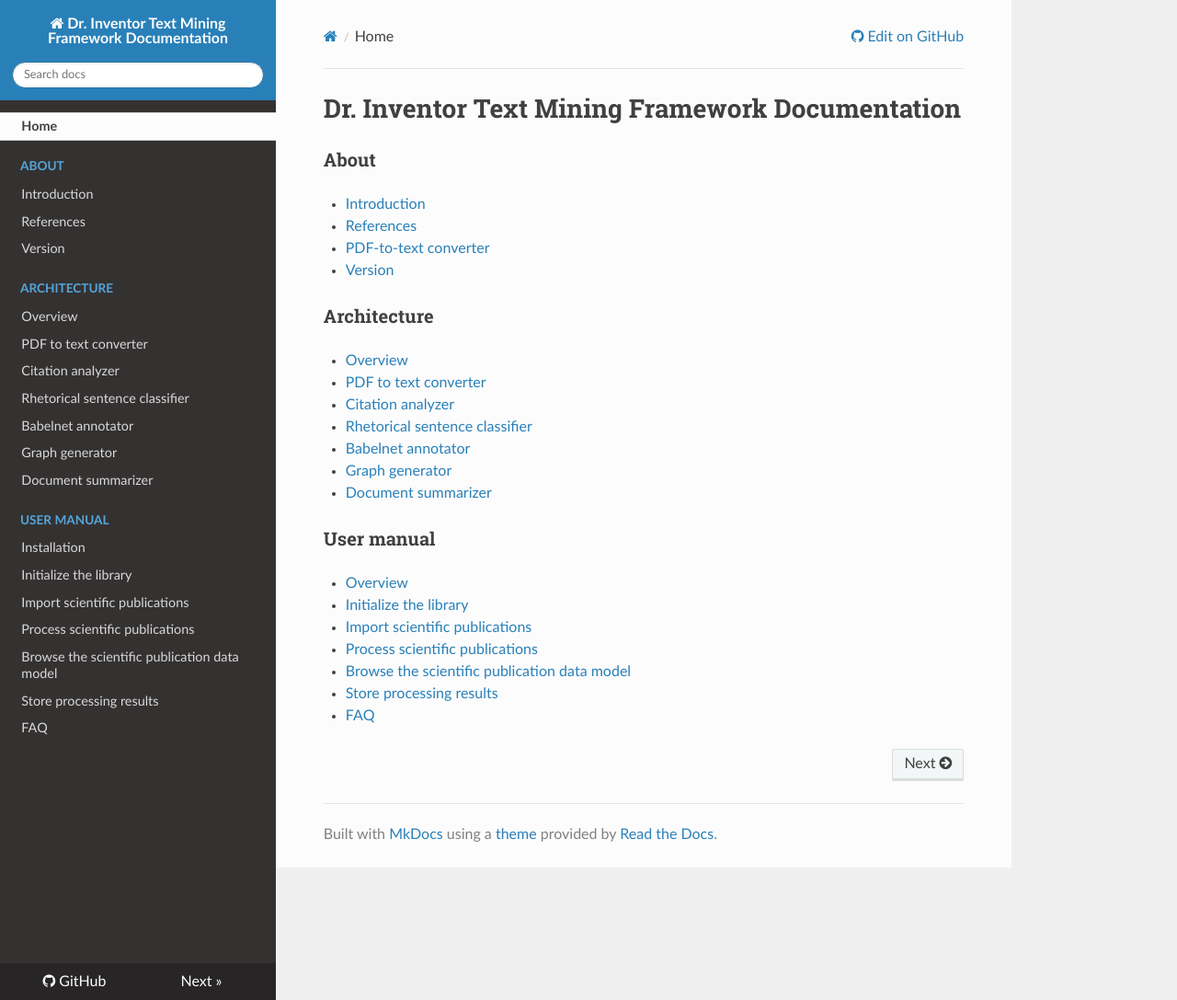
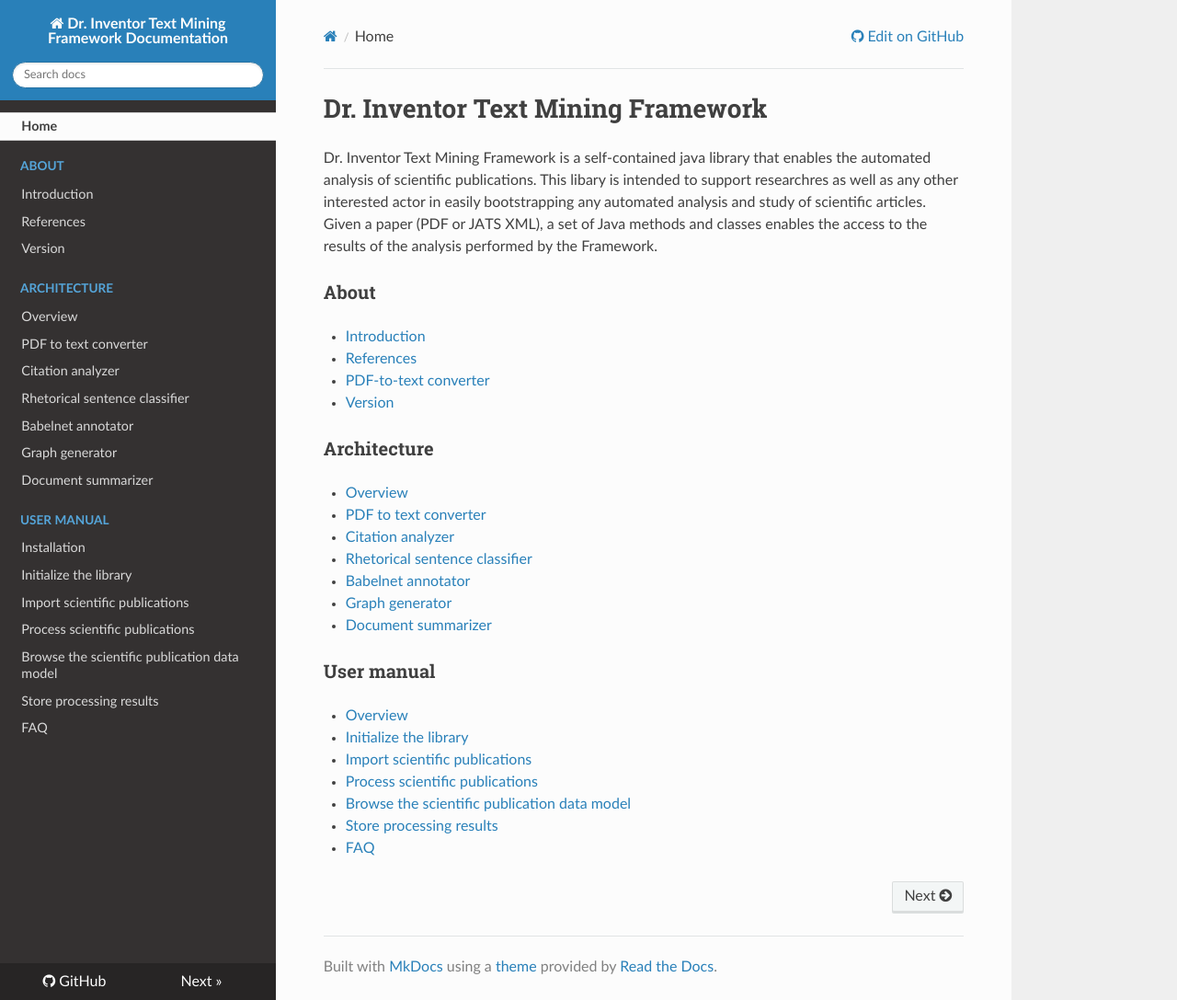
Before and after one commit to abe-iop/driframework, an MkDocs documentation site: the page built from doc/index.md, in a window 1280 px wide and 1087 px high. Shown: the whole window at 92% size. Built offline with MkDocs 1.6.1, drawn with Linux system fonts in a browser that asks for light colours; nearby versions of some CDN libraries; old or Windows-style settings are respelled for this version of MkDocs.

Commit message:
Updating doc

```diff
--- a/doc/index.md
+++ b/doc/index.md
@@ -1,5 +1,6 @@
-<h1>Dr. Inventor Text Mining Framework Documentation</h1>
+<h1>Dr. Inventor Text Mining Framework</h1>
 
+Dr. Inventor Text Mining Framework is a self-contained java library that enables the automated analysis of scientific publications. This libary is intended to support researchres as well as any other interested actor in easily bootstrapping any automated analysis and study of scientific articles. Given a paper (PDF or JATS XML), a set of Java methods and classes enables the access to the results of the analysis performed by the Framework.
 
 <h3>About</h3>
 
```
Also changed, not shown: 1 other file.
